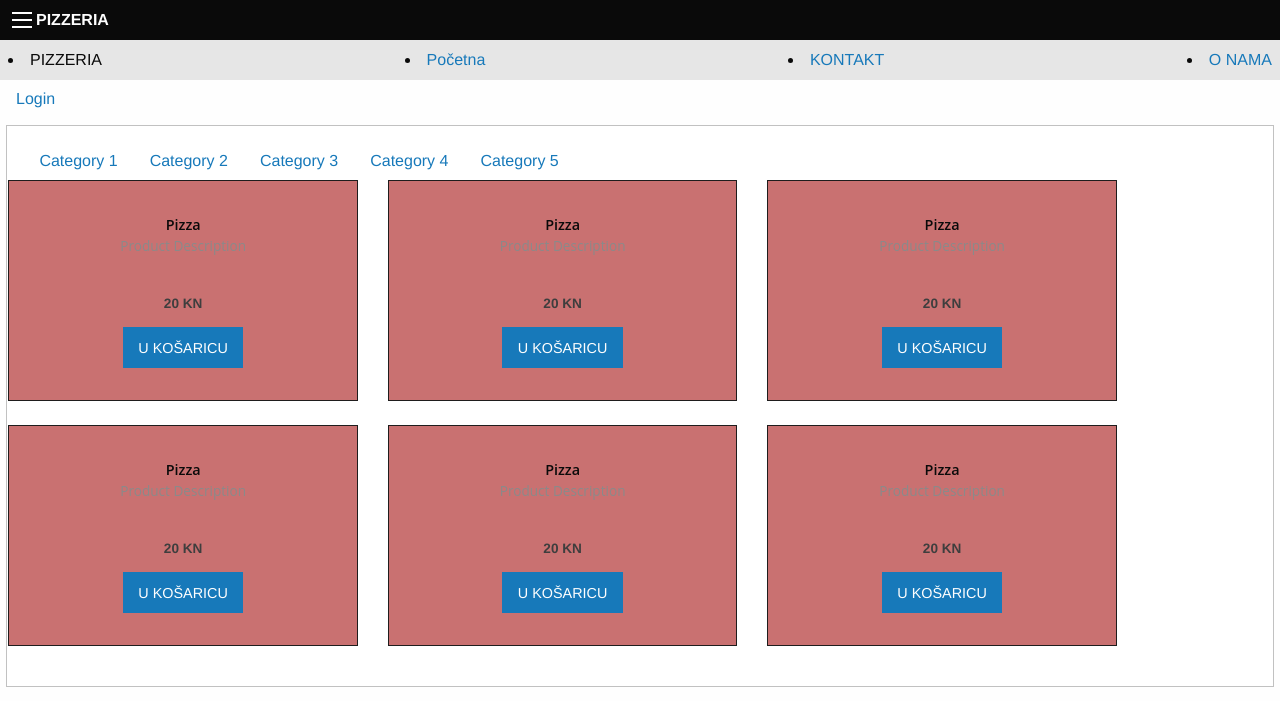
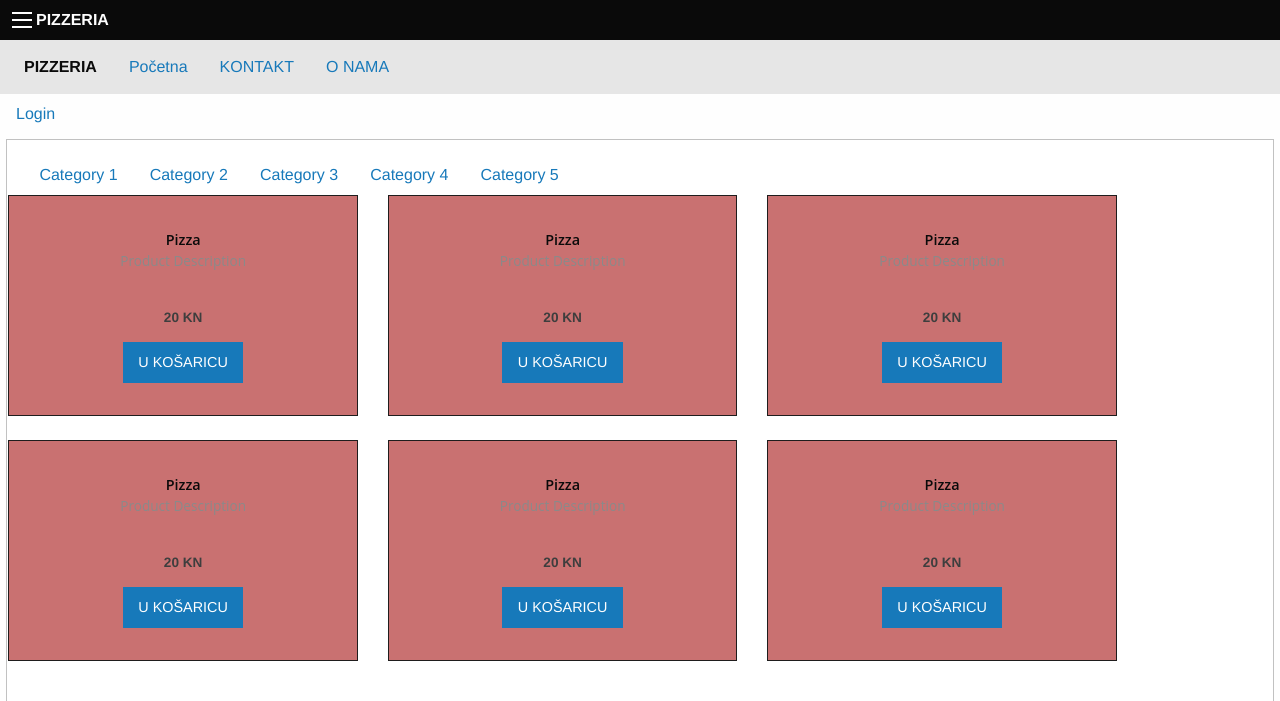
Before and after one commit to marija-mikic/ZAVRSNI-RAD, a PHP site: page / in a window 1280 px wide. Shown: the top 701 px of the page. Run offline with PHP 8.4, Linux system fonts and the light colour scheme; some libraries are stand-ins or nearby versions.

Commit message:
ispravak menu

```diff
--- a/app/view/predlosci/izbornik.phtml
+++ b/app/view/predlosci/izbornik.phtml
@@ -4,6 +4,8 @@
 </div>
 
 <div class="top-bar" id="example-menu">
+  <div class="top-bar-left">
+    <ul class="dropdown menu" data-dropdown-menu>
       <li class="menu-text"><?=App::config('naslovApp')?></li>
       <li><a href="<?=App::config('url')?>">Početna</a></li>
       <li class="has-submenu">
```
